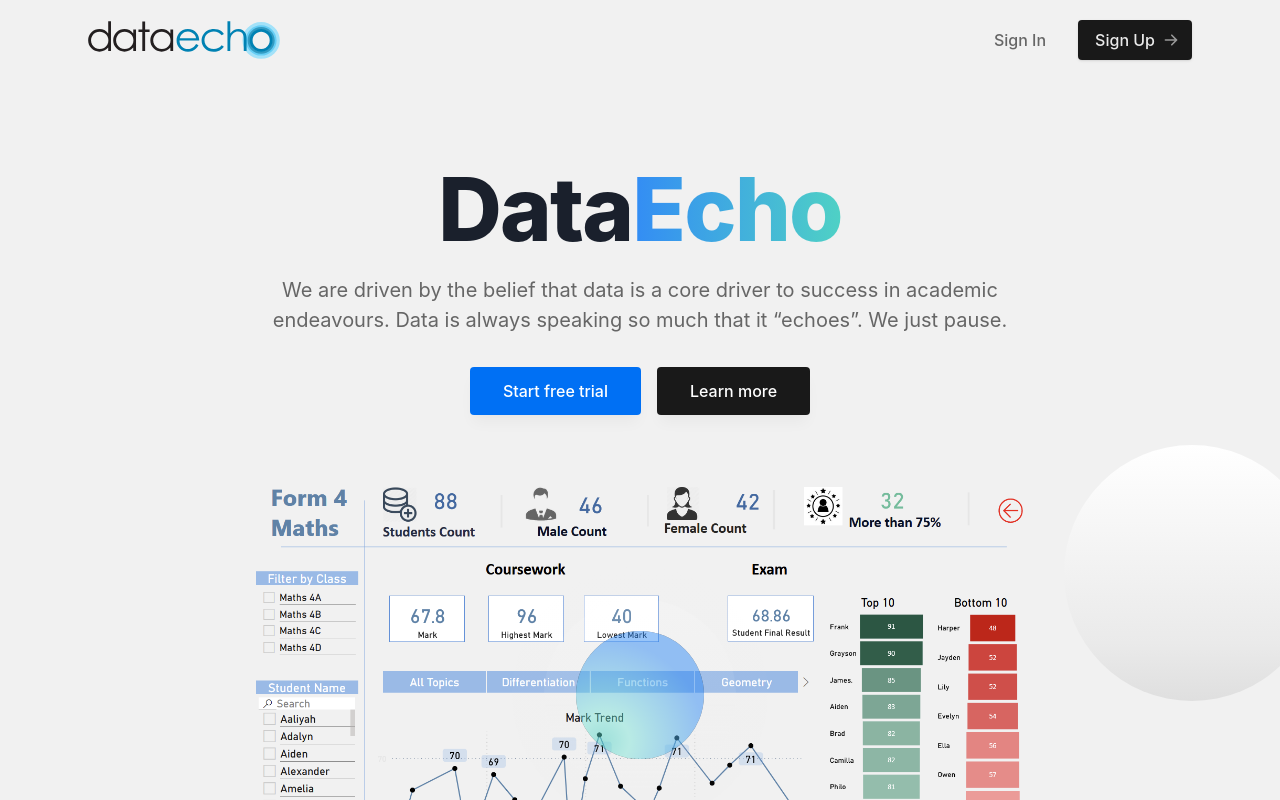
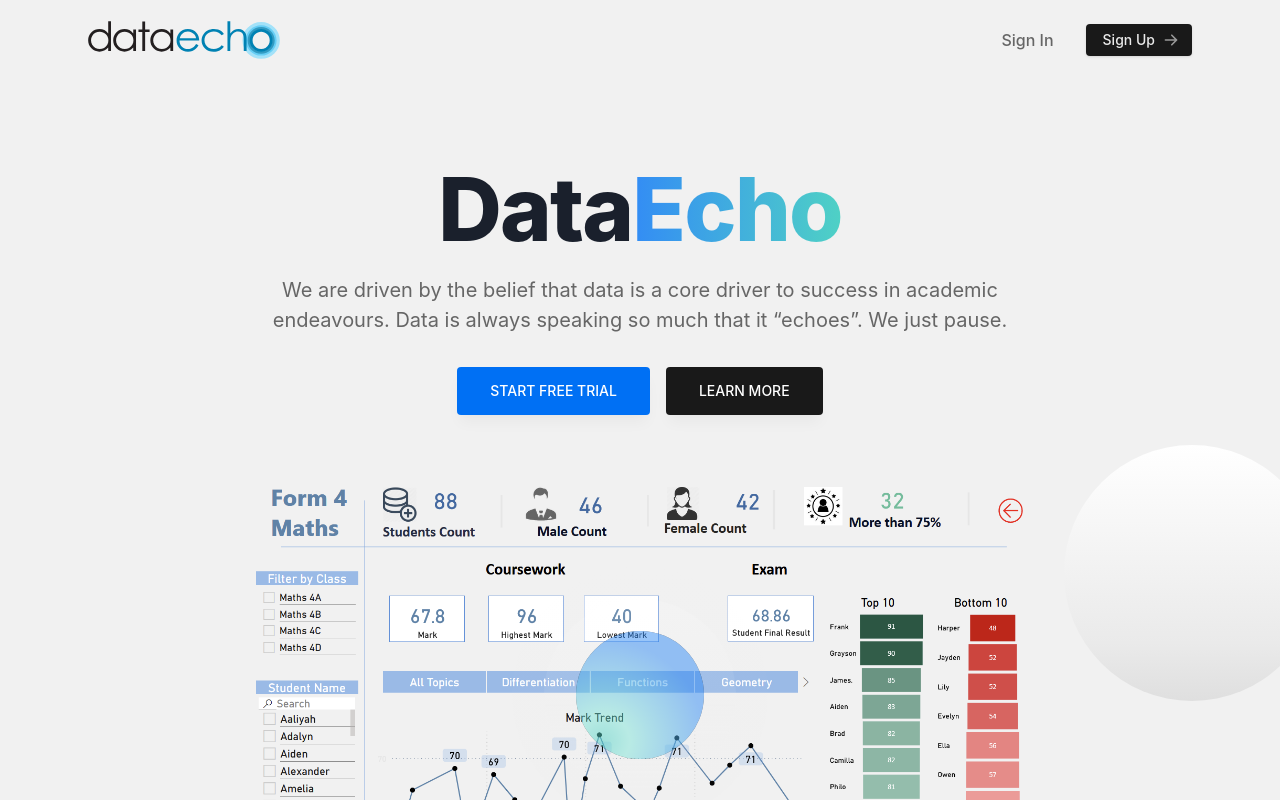
Before and after one commit to data-echo-dev/reports-FE, a Next.js app: page / in a window 1280 px wide. Shown: the top 800 px of the page. Built offline with nearby package versions, Linux system fonts and the light colour scheme; no server answers.

Commit message:
chore: add daisy ui

```diff
--- a/package.json
+++ b/package.json
@@ -18,6 +18,7 @@
     "@heroicons/react": "^1.0.4",
     "aos": "^3.0.0-beta.6",
     "cruip-js-toolkit": "^1.0.3",
+    "daisyui": "^2.14.3",
     "firebase": "^8.8.1",
     "firebase-admin": "^9.11.1",
     "framer-motion": "^4",
--- a/src/pages/my-reports.jsx
+++ b/src/pages/my-reports.jsx
@@ -24,7 +24,6 @@ const MyReports = () => {
   return (
     <div className="w-full">
       <PageTitle text="My Reports" />
-
       <div className="flex flex-col justify-center">
         <ReportsGrid reportsData={data} />
       </div>
--- a/src/pages/organisation/[id].jsx
+++ b/src/pages/organisation/[id].jsx
@@ -26,6 +26,7 @@ const SingleOrganisationPage = ({ params: { id } }) => {
       const { name: zita, id: organisationId } = data
       setName(zita)
       setOrgId(organisationId)
+    console.log(data);
     }
   }, [data])
 
@@ -106,6 +107,5 @@ export default SingleOrganisationPage
 export async function getServerSideProps(context) {
   const { params } = context
 
-  console.log(params)
   return { props: { params } }
 }
--- a/tailwind.config.js
+++ b/tailwind.config.js
@@ -141,5 +141,5 @@ module.exports = {
       },
     },
   },
-  plugins: [],
+  plugins: [require("daisyui")],
 }
```
Also changed, not shown: 1 other file (tests, documents, lock files or other folders).
